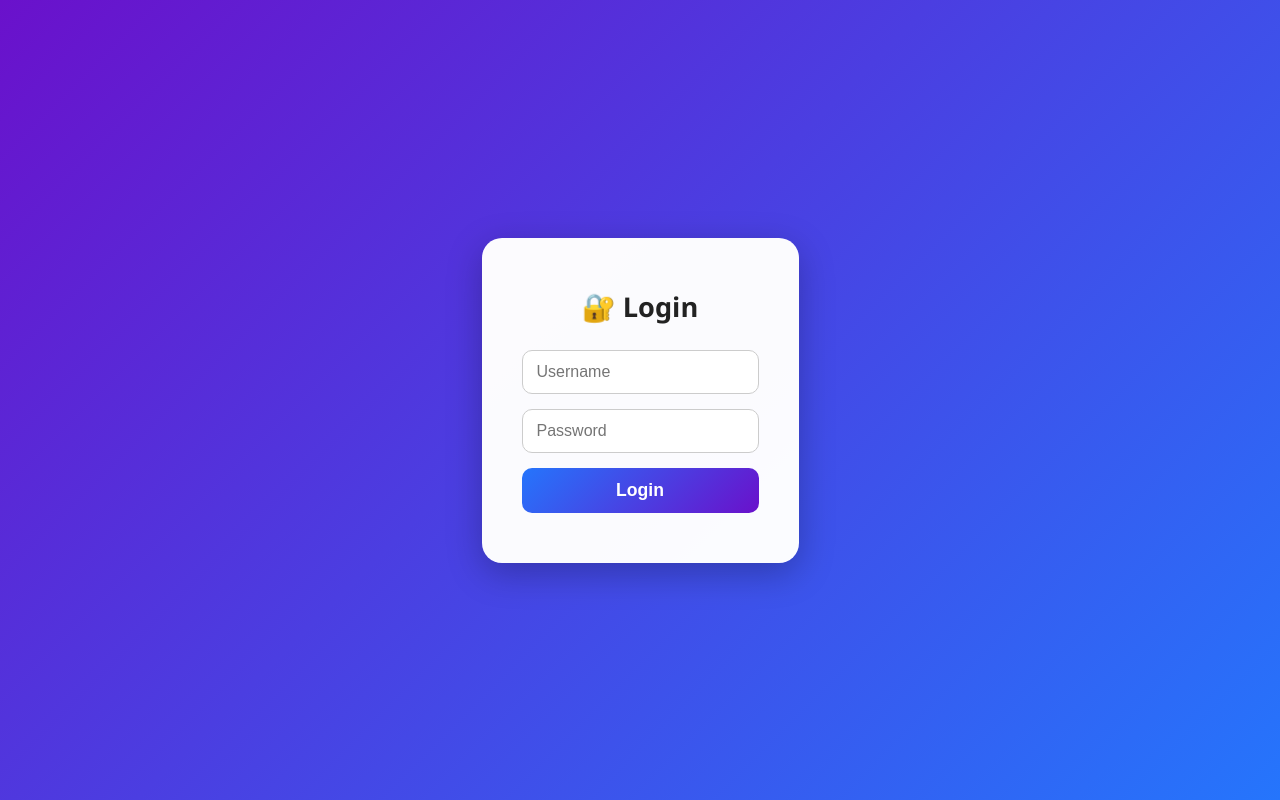
After one commit to rampratapj/omr-system, a Flask app: template templates/login.html in a window 1280 px wide. The commit adds this page. Run offline with Flask 3, Linux system fonts and the light colour scheme; the template is opened without the code that fills it, so the values that code supplies are empty; the visitor is signed in with stand-in values (Sample User, id 1); parts of the project's set-up code (start-up, migrations or seed data) failed here and were passed over.

Commit message:
login changes

```diff
--- a/app.py
+++ b/app.py
@@ -11,7 +11,9 @@ import numpy as np
 import pandas as pd
 from datetime import datetime
 from pathlib import Path
-from flask import Flask, render_template, request, jsonify, send_file
+from flask import Flask, render_template, request, jsonify, send_file, redirect, url_for, session, flash
+from flask_bcrypt import Bcrypt
+from flask_login import LoginManager, UserMixin, login_user, logout_user, login_required, current_user
 from werkzeug.utils import secure_filename
 import matplotlib.pyplot as plt
 import io
@@ -25,11 +27,123 @@ from config import *
 # ============================================================================
 
 app = Flask(__name__)
+app.config['SECRET_KEY'] = SECRET_KEY
+app.config['SESSION_TYPE'] = 'filesystem'
 app.config['UPLOAD_FOLDER'] = UPLOAD_FOLDER
 app.config['MAX_CONTENT_LENGTH'] = MAX_FILE_SIZE
 
+
+
+
 os.makedirs(UPLOAD_FOLDER, exist_ok=True)
 os.makedirs(RESULTS_FOLDER, exist_ok=True)
+
+# Initialize security modules
+bcrypt = Bcrypt(app)
+login_manager = LoginManager(app)
+login_manager.login_view = 'login'
+login_manager.login_message_category = 'info'
+
+# ==============================
+# USER AUTHENTICATION
+# ==============================
+
+class User(UserMixin):
+    def __init__(self, id, username, password, role):
+        self.id = id
+        self.username = username
+        self.password = password
+        self.role = role
+
+@login_manager.user_loader
+def load_user(user_id):
+    conn = sqlite3.connect(DB_FILE)
+    c = conn.cursor()
+    c.execute("SELECT id, username, password, role FROM users WHERE id = ?", (user_id,))
+    row = c.fetchone()
+    conn.close()
+    if row:
+        return User(*row)
+    return None
+
+@app.route('/register', methods=['GET', 'POST'])
+def register():
+    """Allow registration only if no users exist (first-time setup)."""
+    conn = sqlite3.connect(DB_FILE)
+    c = conn.cursor()
+    c.execute("SELECT COUNT(*) FROM users")
+    user_count = c.fetchone()[0]
+    conn.close()
+
+    # If any user exists, block registration
+    if user_count > 0:
+        flash("Registration is disabled after first admin is created.", "info")
+        return redirect(url_for('login'))
+
+    if request.method == 'POST':
+        username = request.form['username'].strip()
+        password = request.form['password'].strip()
+
+        if not username or not password:
+            flash("Username and password are required.", "danger")
+            return render_template('register.html')
+
+        hashed_pw = bcrypt.generate_password_hash(password).decode('utf-8')
+
+        conn = sqlite3.connect(DB_FILE)
+        c = conn.cursor()
+        try:
+            c.execute("INSERT INTO users (username, password, role, created_at) VALUES (?, ?, ?, datetime('now'))",
+                      (username, hashed_pw, 'admin'))
+            conn.commit()
+            flash("Admin account created successfully! Please log in.", "success")
+            return redirect(url_for('login'))
+        except sqlite3.IntegrityError:
+            flash("Username already exists.", "danger")
+        finally:
+            conn.close()
+
+    return render_template('register.html')
+
+
+@app.route('/login', methods=['GET', 'POST'])
+def login():
+    """User login route."""
+    if request.method == 'POST':
+        username = request.form['username'].strip()
+        password = request.form['password'].strip()
+
+        conn = sqlite3.connect(DB_FILE)
+        c = conn.cursor()
+        c.execute("SELECT id, username, password, role FROM users WHERE username = ?", (username,))
+        user = c.fetchone()
+        conn.close()
+
+        if not user:
+            flash(" No such user found. Please register first.", "danger")
+            print("Flashed message: No such user found. Please register first")  # or similar for each case
+            return redirect(url_for('login'))  #  use redirect, not render_template
+
+        if user and bcrypt.check_password_hash(user[2], password):
+            login_user(User(*user))
+            flash(' Login successful!', 'success')
+            return redirect(url_for('index'))
+        else:
+            flash(' Invalid password. Please try again.', 'danger')
+            print("Flashed message: Invalid password")  # or similar for each case
+            return redirect(url_for('login'))  #  use redirect, not render_template
+
+    return render_template('login.html')
+
+
+@app.route('/logout')
+@login_required
+def logout():
+    logout_user()
+    session.clear()
+    flash('Logged out successfully.', 'info')
+    return redirect(url_for('login'))
+
 
 # ============================================================================
 # DATABASE INITIALIZATION
@@ -72,7 +186,7 @@ def init_db():
 
     conn.commit()
     conn.close()
-    print("✓ Database initialized successfully")
+    print("Database initialized successfully")
 
 init_db()
 
@@ -512,11 +626,13 @@ def allowed_file(filename):
 # ============================================================================
 
 @app.route('/')
+@login_required
 def index():
-    """Home page."""
+    """Home page (only visible after login)."""
     return render_template('index.html')
 
 @app.route('/api/upload', methods=['POST'])
+@login_required
 def upload_omr():
     """Process uploaded OMR sheet."""
     try:
@@ -612,6 +728,7 @@ def upload_omr():
         return jsonify({'success': False, 'message': f'Error: {str(e)}'}), 500
 
 @app.route('/api/create-answer-key', methods=['POST'])
+@login_required
 def create_answer_key():
     """Create new answer key."""
     try:
@@ -632,18 +749,21 @@ def create_answer_key():
         return jsonify({'success': False, 'message': f'Error: {str(e)}'}), 500
 
 @app.route('/api/answer-keys', methods=['GET'])
+@login_required
 def get_answer_keys():
     """Get all answer keys."""
     keys = AnswerKeyManager.list_keys()
     return jsonify({'keys': keys})
 
 @app.route('/api/delete-key/<key_name>', methods=['DELETE'])
+@login_required
 def delete_key(key_name):
     """Delete an answer key."""
     success, msg = AnswerKeyManager.delete_key(key_name)
     return jsonify({'success': success, 'message': msg})
 
 @app.route('/api/results', methods=['GET'])
+@login_required
 def get_results():
     """Get all evaluation results."""
     try:
@@ -670,6 +790,7 @@ def get_results():
         return jsonify({'success': False, 'error': str(e)}), 500
 
 @app.route('/api/export-results', methods=['GET'])
+@login_required
 def export_results():
     """Export results to CSV."""
     try:
@@ -688,6 +809,7 @@ def export_results():
         return jsonify({'success': False, 'error': str(e)}), 500
 
 @app.route('/api/statistics', methods=['GET'])
+@login_required
 def get_statistics():
     """Get overall statistics."""
     try:
@@ -729,4 +851,5 @@ if __name__ == '__main__':
     print("Starting Flask server...")
     print("Access at: http://localhost:5000")
     print("=" * 50)
-    app.run(debug=True, host='0.0.0.0', port=5000)
+    #app.run(debug=True, host='0.0.0.0', port=5000)
+    app.run(debug=false, host='0.0.0.0', port=8080)
--- a/requirements.txt
+++ b/requirements.txt
@@ -6,3 +6,6 @@ Pillow==10.0.0
 werkzeug==3.0.0
 matplotlib==3.7.2
 python-dotenv==1.0.0
+scikit-learn
+Flask-Login==0.6.3
+Flask-Bcrypt==1.0.1
--- a/templates/base.html
+++ b/templates/base.html
@@ -1,29 +1,53 @@
+
+
 <!DOCTYPE html>
 <html lang="en">
 <head>
     <meta charset="UTF-8">
     <meta name="viewport" content="width=device-width, initial-scale=1.0">
     <title>{% block title %}OMR System{% endblock %}</title>
+
+    <!-- Favicon -->
+    <link rel="icon" type="image/png" href="{{ url_for('static', filename='logo.png') }}">
+
+    <!-- Styles -->
     <link rel="stylesheet" href="{{ url_for('static', filename='style.css') }}">
+
     {% block extra_css %}{% endblock %}
 </head>
 <body>
+    <!-- Navbar -->
     <nav class="navbar">
         <div class="nav-container">
-            <a href="/" class="nav-logo">📋 OMR System</a>
-            <ul class="nav-menu">
+            <a href="/" class="nav-logo">
+                <img src="{{ url_for('static', filename='logo.png') }}" alt="OMR Logo" class="nav-logo-img">
+                <div class="nav-title">
+                    <h1>OMR Answer Evaluation System</h1>
+                    <p>Automated scanning and evaluation of OMR sheets</p>
+                </div>
+            </a>
+            <div class="nav-right">
+                {% if current_user.is_authenticated %}
+                <span class="nav-user">👋 {{ current_user.username }}</span>
+                <form action="{{ url_for('logout') }}" method="get" style="display:inline;">
+                    <button type="submit" class="logout-btn">Logout</button>
+                </form>
+                {% endif %}
+            </div>
+            <!--ul class="nav-menu">
                 <li><a href="/" class="nav-link">Home</a></li>
                 <li><a href="/#results" class="nav-link">Results</a></li>
-            </ul>
+            </ul-->
         </div>
     </nav>
 
+    <!-- Page Content -->
     <main>
         {% block content %}{% endblock %}
     </main>
 
     <footer>
-        <p>&copy; 2024 OMR Answer Evaluation System. All rights reserved.</p>
+        <p>&copy; 2025 OMR Answer Evaluation System. All rights reserved.</p>
     </footer>
 
     {% block extra_js %}{% endblock %}
--- /dev/null
+++ b/templates/login.html
@@ -0,0 +1,147 @@
+{% extends "base.html" %}
+{% block title %}Login - OMR System{% endblock %}
+
+{% block extra_css %}
+<style>
+/* Full-page gradient background */
+body {
+    background: linear-gradient(135deg, #6a11cb 0%, #2575fc 100%);
+    min-height: 100vh;
+    display: flex;
+    align-items: center;
+    justify-content: center;
+    font-family: "Segoe UI", Roboto, sans-serif;
+    margin: 0;
+}
+
+/* Hide navbar for login page */
+.navbar {
+    display: none;
+}
+
+/* Centered login card */
+.auth-container {
+    background: rgba(255, 255, 255, 0.98);
+    padding: 50px 40px;
+    border-radius: 20px;
+    box-shadow: 0 10px 35px rgba(0,0,0,0.25);
+    width: 100%;
+    max-width: 380px;
+    box-sizing: border-box;
+    text-align: center;
+    animation: fadeIn 0.6s ease-in-out;
+}
+
+/* Title */
+.auth-container h2 {
+    color: #222;
+    margin-bottom: 25px;
+    font-size: 1.7rem;
+    font-weight: 700;
+    display: flex;
+    align-items: center;
+    justify-content: center;
+    gap: 10px;
+}
+
+/* Form */
+.auth-container form {
+    display: flex;
+    flex-direction: column;
+    gap: 15px;
+}
+
+.auth-container input {
+    padding: 12px 14px;
+    border-radius: 10px;
+    border: 1px solid #ccc;
+    font-size: 1rem;
+    width: 100%;
+    outline: none;
+    transition: all 0.2s ease-in-out;
+}
+
+.auth-container input:focus {
+    border-color: #2575fc;
+    box-shadow: 0 0 5px rgba(37,117,252,0.3);
+}
+
+/* Button */
+.auth-container button {
+    background: linear-gradient(135deg, #2575fc 0%, #6a11cb 100%);
+    border: none;
+    border-radius: 10px;
+    color: white;
+    padding: 12px 0;
+    font-size: 1.1rem;
+    font-weight: 600;
+    cursor: pointer;
+    transition: all 0.2s ease;
+}
+
+.auth-container button:hover {
+    transform: translateY(-2px);
+    box-shadow: 0 6px 15px rgba(0,0,0,0.2);
+}
+
+/* Flash messages */
+.alert {
+    margin-top: 15px;
+    padding: 12px;
+    border-radius: 10px;
+    font-size: 0.95rem;
+    text-align: center;
+}
+
+.alert.success { background: #d4edda; color: #155724; }
+.alert.info { background: #cce5ff; color: #004085; }
+.alert.danger { background: #f8d7da; color: #721c24; }
+
+/* Hide footer */
+footer {
+    display: none;
+}
+
+/* Mobile responsiveness */
+@media (max-width: 480px) {
+    .auth-container {
+        padding: 35px 25px;
+        max-width: 90%;
+    }
+}
+
+/* Fade animation */
+@keyframes fadeIn {
+    from { opacity: 0; transform: translateY(20px); }
+    to { opacity: 1; transform: translateY(0); }
+}
+
+</style>
+{% endblock %}
+
+{% block content %}
+<div class="auth-container">
+  <h2>🔐 Login</h2>
+  <form method="POST" action="{{ url_for('login') }}">
+    <input type="text" name="username" placeholder="Username" required>
+    <input type="password" name="password" placeholder="Password" required>
+    <button type="submit">Login</button>
+  </form>
+
+  {% with messages = get_flashed_messages(with_categories=true) %}
+    {% if messages %}
+      {% for category, msg in messages %}
+        <div class="alert {{ category }}">{{ msg }}</div>
+      {% endfor %}
+    {% endif %}
+  {% endwith %}
+</div>
+{% block extra_js %}
+<script>
+setTimeout(() => {
+  document.querySelectorAll('.alert').forEach(el => el.style.display = 'none');
+}, 3000);
+</script>
+{% endblock %}
+
+{% endblock %}
```
Also changed, not shown: config.py (+8 -3 lines), static/style.css (+123 -2 lines), templates/index.html (+15 -4 lines), templates/register.html (added, +134 -0 lines), static/logo.png (added).
